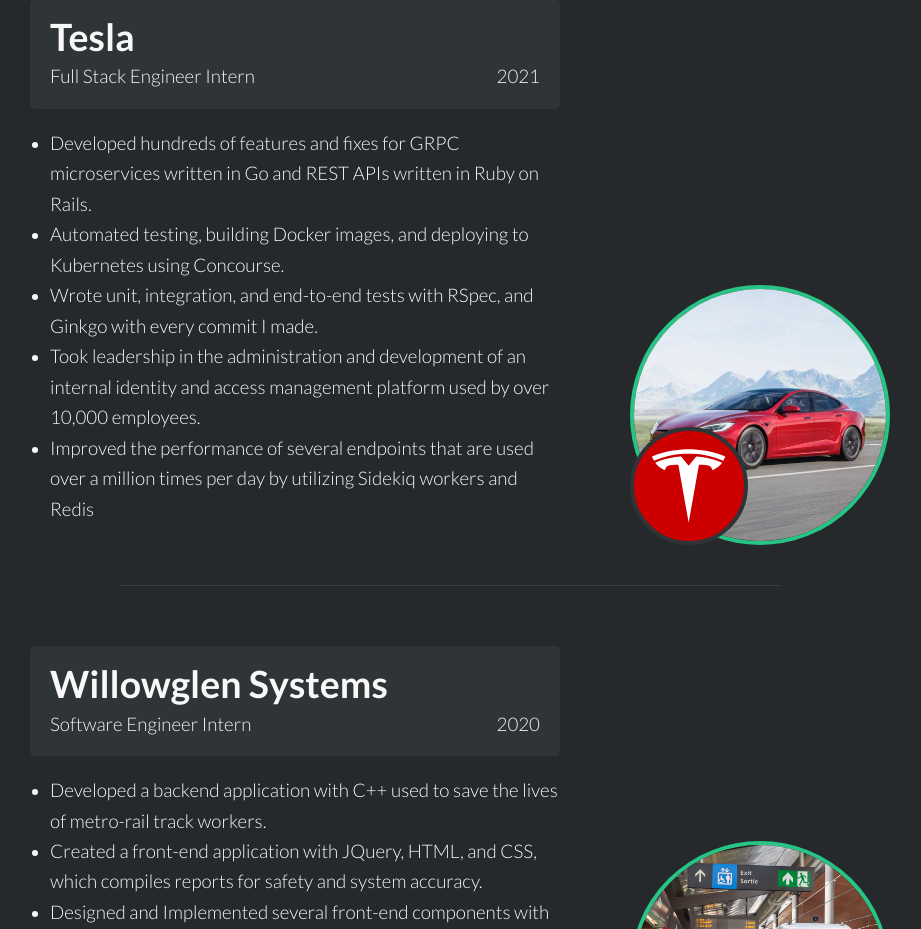
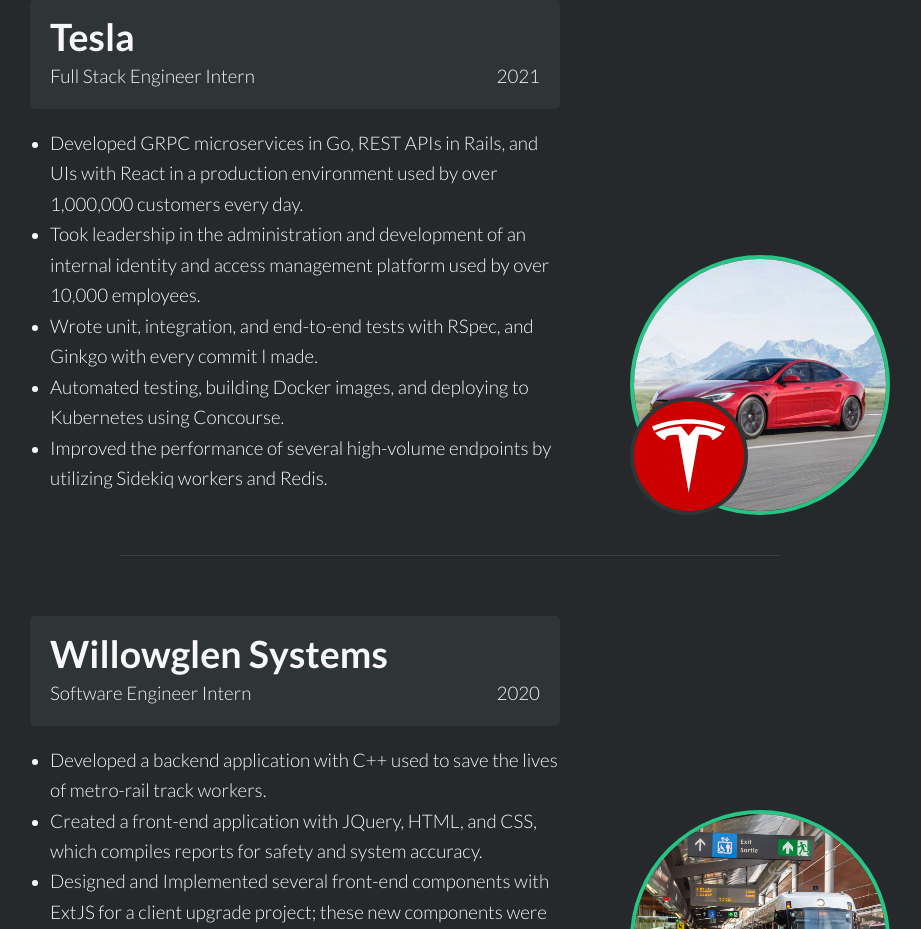
Before and after one commit to blchelle/portfolio-webpage, a React (Vite) app: page / in a window 1280 px wide. Shown: the part 1900-2829 px from the top of the page, without its empty margins (190-1111 px from the left). Built offline with nearby package versions, Linux system fonts and the light colour scheme.

Commit message:
Bump Resume

```diff
--- a/src/text.ts
+++ b/src/text.ts
@@ -21,11 +21,11 @@ export default {
 	},
 	experience: {
 		tesla: [
-			'Developed hundreds of features and fixes for GRPC microservices written in Go and REST APIs written in Ruby on Rails.',
+			'Developed GRPC microservices in Go, REST APIs in Rails, and UIs with React in a production environment used by over 1,000,000 customers every day.',
+			'Took leadership in the administration and development of an internal identity and access management platform used by over 10,000 employees.',
+			'Wrote unit, integration, and end-to-end tests with RSpec, and Ginkgo with every commit I made.',
 			'Automated testing, building Docker images, and deploying to Kubernetes using Concourse.',
-			'Wrote unit, integration, and end-to-end tests with RSpec, and Ginkgo with every commit I made.',
-			'Took leadership in the administration and development of an internal identity and access management platform used by over 10,000 employees.',
-			'Improved the performance of several endpoints that are used over a million times per day by utilizing Sidekiq workers and Redis',
+			'Improved the performance of several high-volume endpoints by utilizing Sidekiq workers and Redis.',
 		],
 		willowglen: [
 			'Developed a backend application with C++ used to save the lives of metro-rail track workers.',
```
Also changed, not shown: 1 other file (tests, documents, lock files or other folders).
